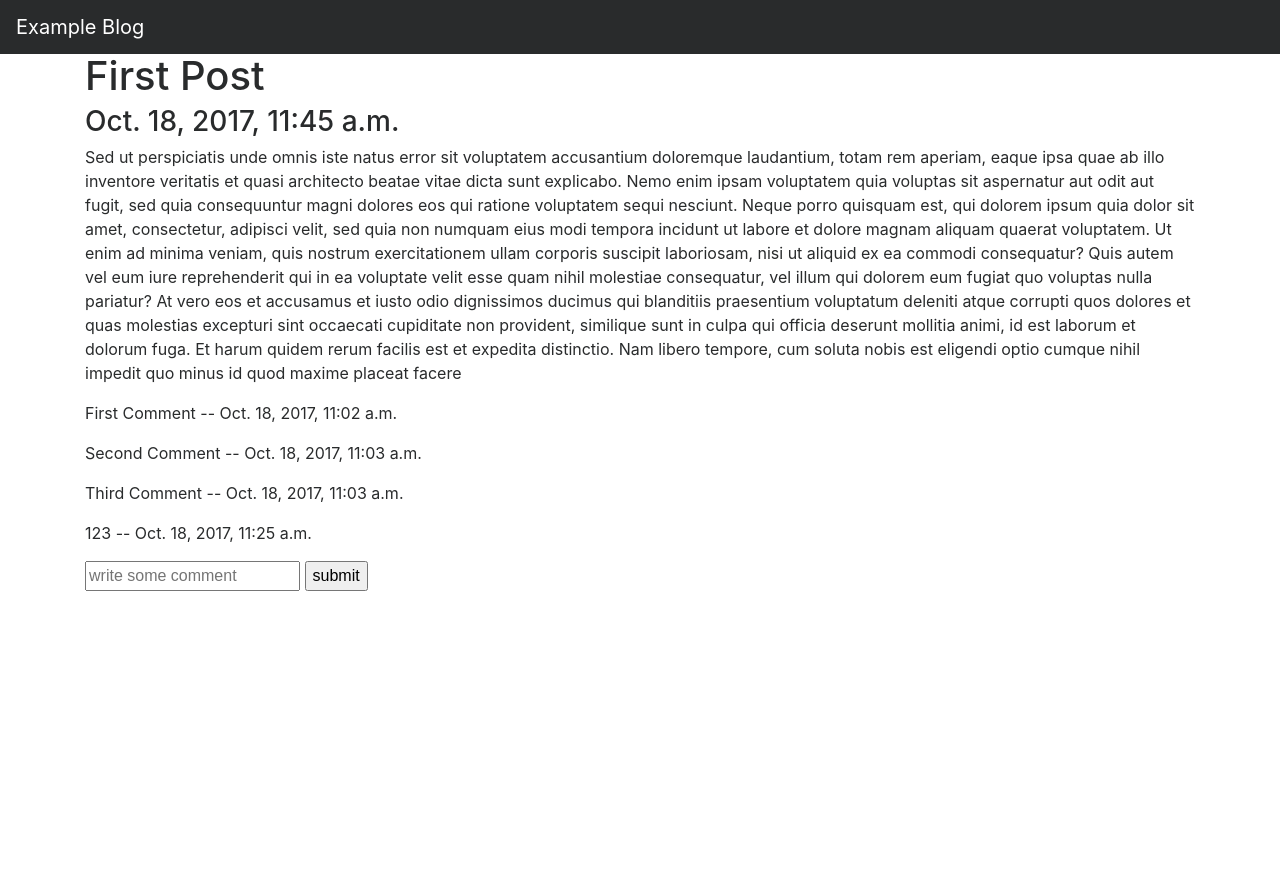
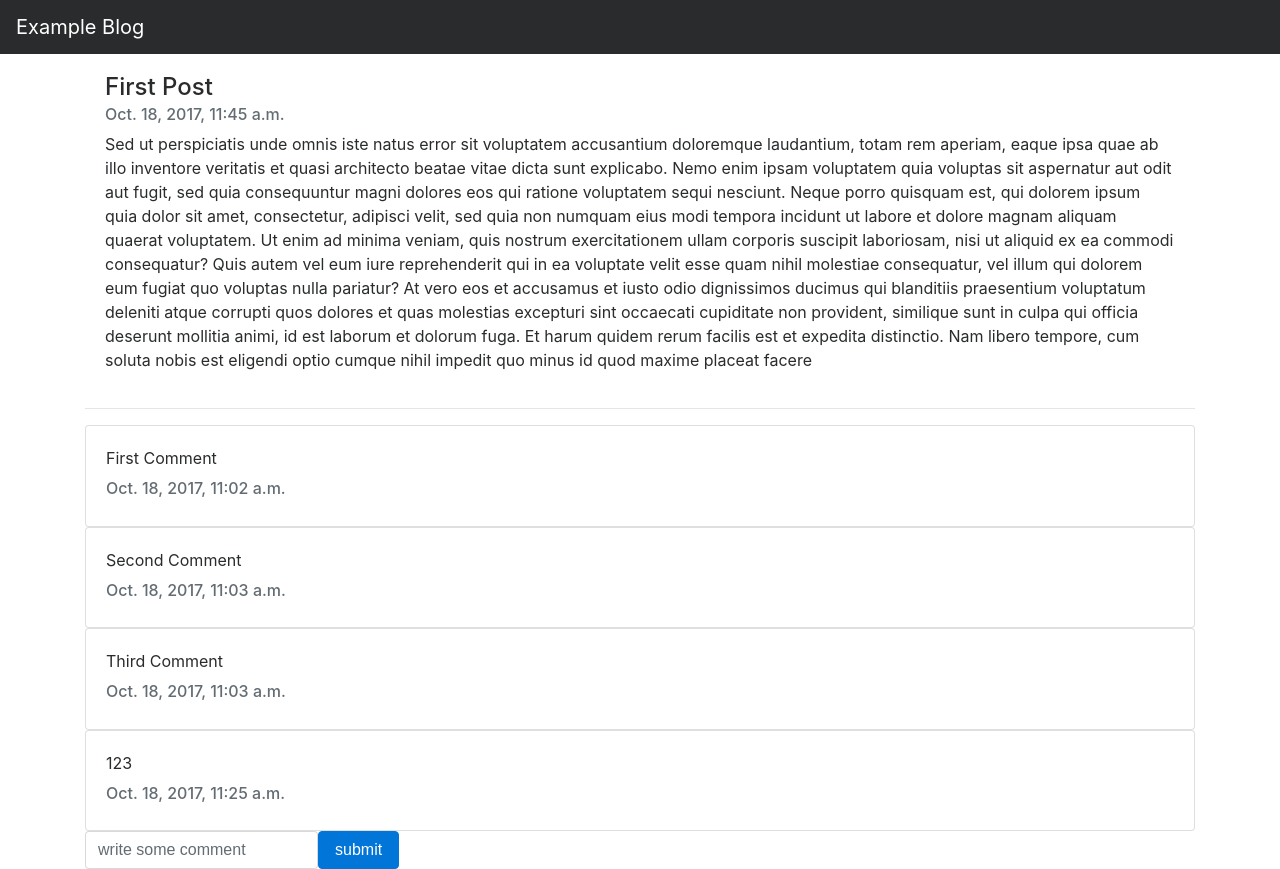
Before and after one commit to hauwenw/test-blog, a Django app: page /blog/1/ in a window 1280 px wide. Before the commit the page ends 591 px from the top, so only its background shows below. Run offline with Django 3.2, Linux system fonts and the light colour scheme; data comes from the database, SQL or seed files in the repository; both versions use the stored data as it was after the commit; some libraries are stand-ins or nearby versions.

Commit message:
add style to single post page

```diff
--- a/myproject/blog/templates/blog/post.html
+++ b/myproject/blog/templates/blog/post.html
@@ -1,20 +1,34 @@
 {% extends 'blog/layout.html' %}
 
 {% block body %}
-    <h1>{{ post.title }}</h1>
-    <h3>{{ post.posted_at }}</h3>
-    <p>{{ post.content }}</p>
+    <div class="card" style="border:none;">
+      <div class="card-block">
+        <h4 class="card-title">{{ post.title }}</h4>
+        <h6 class="card-subtitle mb-2 text-muted">{{ post.posted_at }}</h6>
+        <p class="card-text">{{ post.content }}</p>
+      </div>
+    </div>
+    <hr>
     {% with comments=post.comment_set.all %}
     {% for c in comments %}
-        <p>{{ c.content }} -- {{ c.created_at }}</p>
+        <div class="card">
+          <div class="card-block">
+            <p class="card-text">{{ c.content }}</p>
+            <h6 class="card-subtitle mb-2 text-muted">{{ c.created_at }}</h6>
+          </div>
+        </div>
     {% endfor %}
     {% if not comments %}
-        <p>No comments yet.</p><br>
+        <div class="card">
+          <div class="card-block">
+            <p class="card-text">No comments yet.</p>
+          </div>
+        </div>
     {% endif %}
     {% endwith %}
-    <form method="POST" action="{% url 'post-comment' pk=post.id %}">
+    <form class="form-inline" method="POST" action="{% url 'post-comment' pk=post.id %}">
         {% csrf_token %}
-        <input type="text" name="content" placeholder="write some comment">
-        <button type="submit">submit</button>
+        <input class="form-control" type="text" name="content" placeholder="write some comment">
+        <button class="btn btn-primary" type="submit">submit</button>
     </form>
 {% endblock %}
--- a/myproject/blog/views.py
+++ b/myproject/blog/views.py
@@ -13,7 +13,9 @@ from django.shortcuts import redirect
 class IndexView(ListView):
     model = Post
     template_name = 'blog/index.html'
-    queryset = Post.objects.filter(posted_at__lte=datetime.now()).order_by('-posted_at')
+
+    def get_queryset(self):
+        return Post.objects.filter(posted_at__lte=datetime.now()).order_by('-posted_at')
 
 
 class PostView(DetailView):
```
Also changed, not shown: myproject/db.sqlite3, 1 other file.
